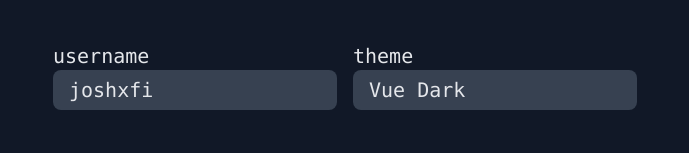
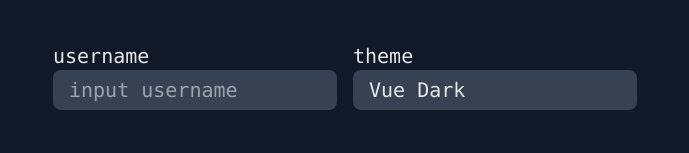
Before and after one commit to omsimos/github-stats, a React (Vite) app: page / in a window 1280 px wide. Shown: the part 142-295 px from the top of the page, without its empty margins (295-984 px from the left). Built offline with nearby package versions, Linux system fonts and the light colour scheme.

Commit message:
Update copy to clipboard

```diff
--- a/src/components/options/Username.tsx
+++ b/src/components/options/Username.tsx
@@ -7,6 +7,7 @@ export const Username: React.FC = () => {
     <div className="choices">
       <label>username</label>
       <input
+        spellCheck="false"
         className="input"
         type="text"
         placeholder="input username"
--- a/src/context/OptionsContext.tsx
+++ b/src/context/OptionsContext.tsx
@@ -11,7 +11,7 @@ interface OptionsProps {
 }
 
 export const OptionsProvider = ({ children }: OptionsProps) => {
-  const [username, setUsername] = useState<string>('joshxfi')
+  const [username, setUsername] = useState<string>('')
   const [theme, setTheme] = useState<string>('vue-dark')
   const [border, setBorder] = useState<string>('true')
   const [countPrivate, setCountPrivate] = useState<string>('true')
@@ -32,7 +32,7 @@ export const OptionsProvider = ({ children }: OptionsProps) => {
   }
 
   const copyStats = () => {
-    if (username) {
+    if (!userNotFound) {
       navigator.clipboard.writeText(`![${username}\'s Stats](${ghStats()})`)
       setCopied(true)
 
```
